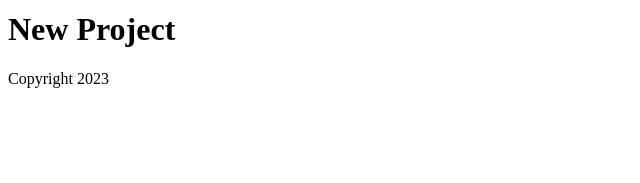
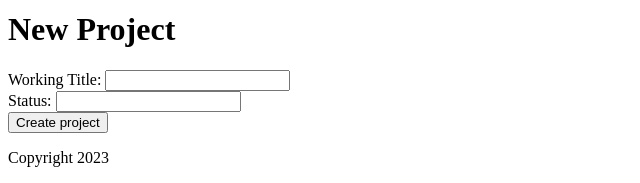
Before and after one commit to robynspaulding/writers-tool-react, a React (Vite) app: page / in a window 1280 px wide. Shown: the part 153-336 px from the top of the page, without its empty margins (0-640 px from the left). Built offline with nearby package versions, Linux system fonts and the light colour scheme; no server answers.

Commit message:
adds form to projectsNew

```diff
--- a/src/ProjectsNew.jsx
+++ b/src/ProjectsNew.jsx
@@ -2,6 +2,15 @@ export function ProjectsNew() {
   return (
     <div>
       <h1>New Project</h1>
+      <form>
+        <div>
+          Working Title: <input name="working_title" type="text" />
+        </div>
+        <div>
+          Status: <input name="status" type="text" />
+        </div>
+        <button type="submit">Create project</button>
+      </form>
     </div>
   );
 }
```
